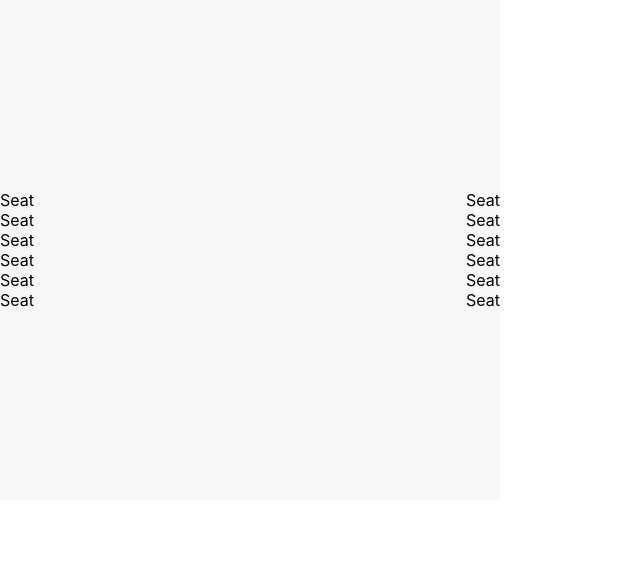
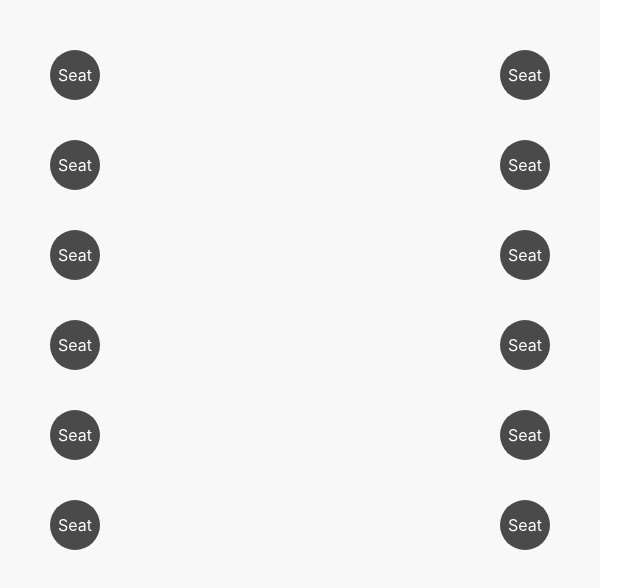
Before and after one commit to ting-ting-ting/Wolf, a React (Create React App) app: page / in a window 1280 px wide. Shown: the top 588 px of the page, without its empty margins (0-640 px from the left). Built offline with nearby package versions, Linux system fonts and the light colour scheme.

Commit message:
table css

```diff
--- a/src/App.css
+++ b/src/App.css
@@ -5,12 +5,27 @@
   align-items: center;
   justify-content: space-between;
   background-color: #f8f8f8;
+  padding: 50px;
 }
 
 .table .seat-col {
-
+  height: 100%;
+  display: flex;
+  flex-direction: column;
+  justify-content: space-between;
+  align-items: center;
 }
 
 .table .seat-col .seat {
+  width: 50px;
+  height: 50px;
+  border-radius: 25px;
+  display: flex;
+  align-items: center;
+  justify-content: center;
+  background-color: #4a4a4a;
+}
 
+.table .seat-col .seat span {
+  color: #fff
 }
--- a/src/components/Seat.jsx
+++ b/src/components/Seat.jsx
@@ -5,7 +5,7 @@ const Seat = ({
 }) => {
   return (
     <div className="seat">
-      Seat
+      <span>Seat</span>
     </div>
   );
 }
```
